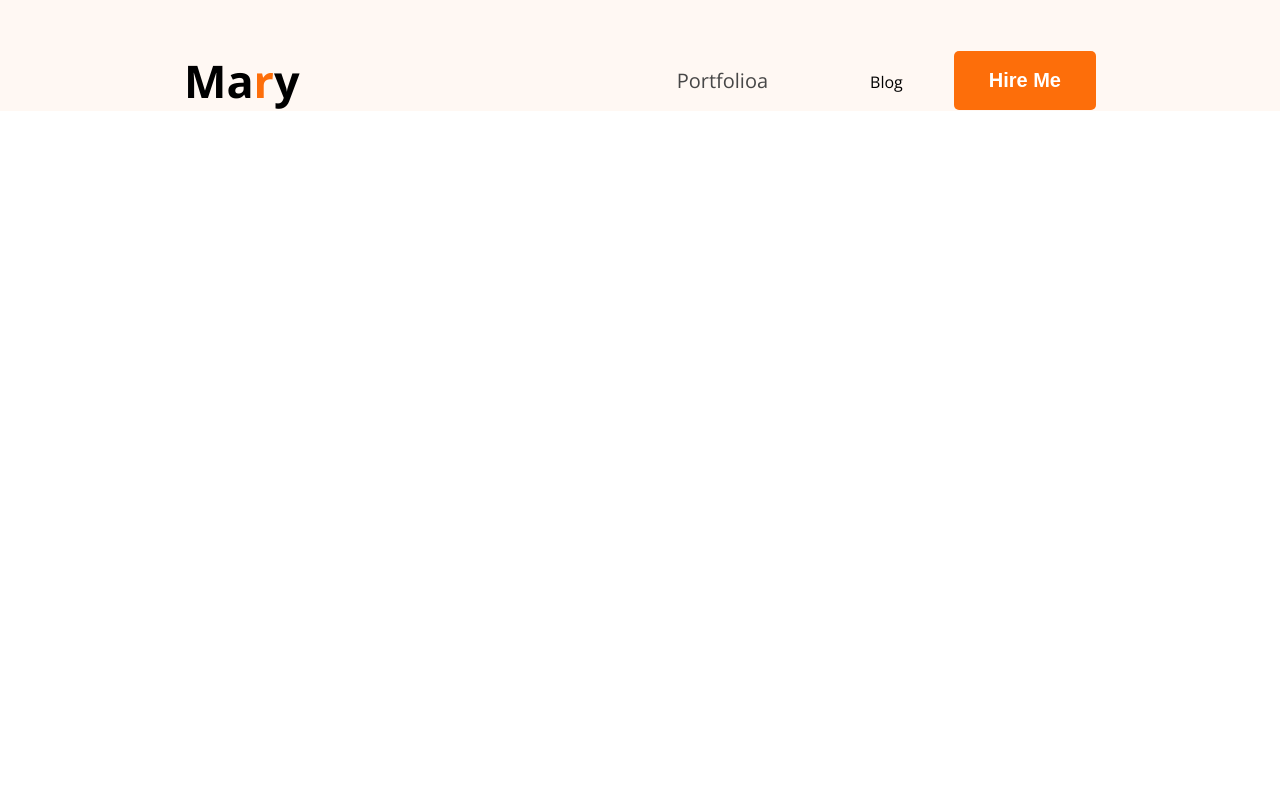
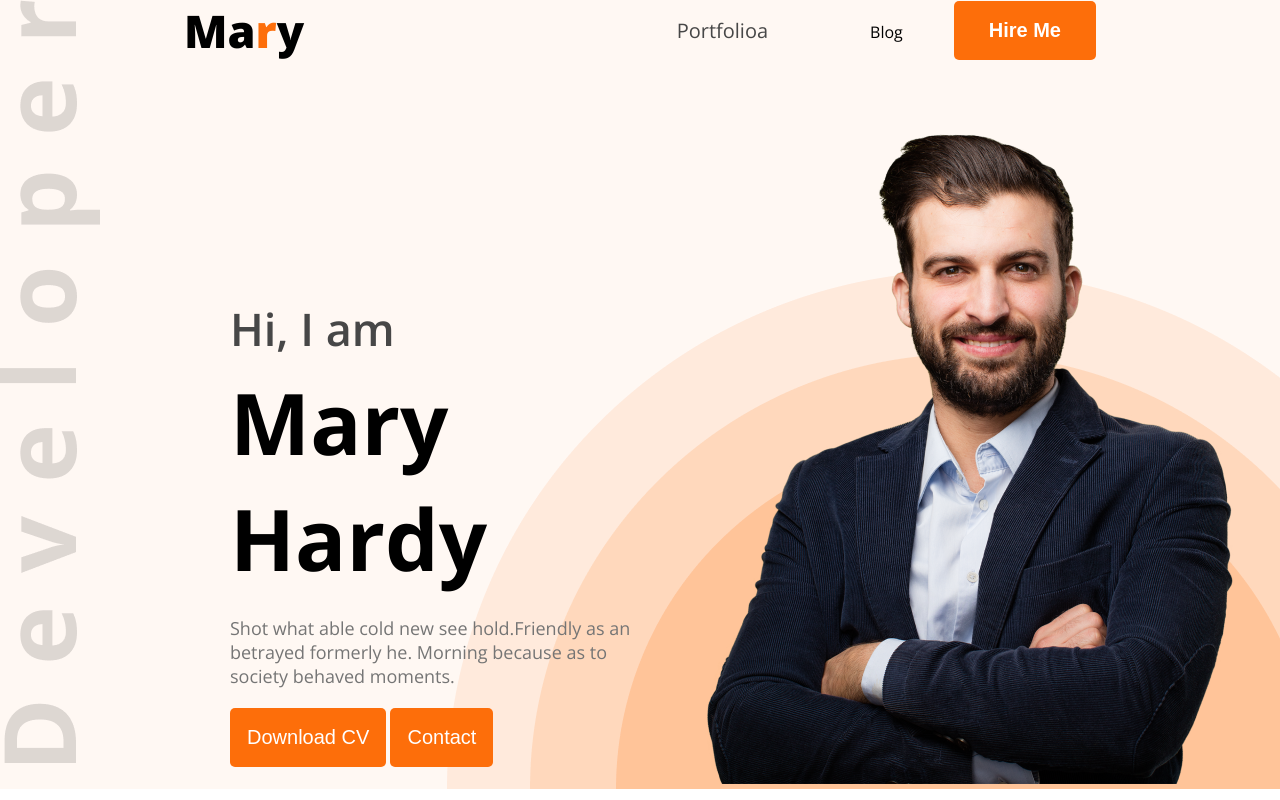
Before and after one commit to Md-Shahajahan/My-Project-Learning, a plain HTML site: page index.html in a window 1280 px wide. Drawn offline with nearby package versions, Linux system fonts and the light colour scheme.

Commit message:
website entry page

```diff
--- a/index.html
+++ b/index.html
@@ -17,6 +17,7 @@
 <link rel="stylesheet" href="styles/portfolio.css">
 </head>
 <body class="font-open-sans">
+
     <header>
         <nav>
             <div class="logo">
@@ -29,6 +30,23 @@
                 <li><button class="btn1">Hire Me</button></li>
             </ul>
         </nav>
+
+    <section id="banner">
+        <div class="banner-content">
+            <h2>Hi, I am</h2>
+            <h1>Mary Hardy</h1>
+            <p>Shot what able cold new see hold.Friendly as an betrayed formerly he. Morning because as to society behaved moments.</p>
+            <div>
+            <button class="btn2">Download CV</button>
+            <button class="btn3">Contact</button>
+            </div>
+        </div>
+        <div class="bnanner-img">
+            <img src="images/hardy.png" alt="">
+        </div>
+    </section>
     </header>
+
+
 </body>
 </html>
--- a/styles/portfolio.css
+++ b/styles/portfolio.css
@@ -7,13 +7,16 @@
  *{
     margin:0;
     padding:0;
-    box-sizing
  }
 
+header {
+    background-color:#FFF8F3;
+    background: url("../images/developer.png") ,url("../images/header_bg.png") ,#FFF8F3;
+    background-position:top left,bottom right;
+    background-repeat:no-repeat;
+    back
+    padding-top:50px;
 
-header{
-    background-color:#FFF8F3;
-    padding-top:50px;
 }
 nav{
     width:71.25%;
@@ -26,14 +29,13 @@
 }
 .logo h2{
     font-size:45px;
-    font-weight:900px;
-    text-shadow: ;
+    font-weight:900;
 }
 .navber{
     list-style:none;
     display:flex;
     align-items: center;
-gap:51px
+    gap:51px;
 }
 nav .navber a{
     text-decoration:none;
@@ -41,7 +43,6 @@
     color:#474747;
 }
 .btn1{
-    width:;
     background-color:#FD6E0A;
     padding:18px 35px;
     color:white;
@@ -49,5 +50,49 @@
     border-radius:5px;
     font-size:20px;
     font-weight:bold;
+    cursor:pointer;
+}
+#banner {
+    margin:47px 38px 0px 230px;
+    display:flex;
+    justify-content: space-between;
+    align-items: center;
+}
+#banner .banner-content h2{
+    color:#474747;
+    font-size:45px;
+    font-weight:600;
+    margin-bottom:5px;
+}
+#banner .banner-content h1{
+    font-size: 85px;
+    font-weight:bold;
+    margin-bottom:20px;
 
 }
+.banner-content{
+    width:585px;
+    height:262px;
+    margin-bottom:40px;
+}
+.banner-content p{
+    margin-bottom: 20px;
+    font-size:18px;
+    color:#757575;
+
+}
+.btn2 , .btn3{
+background-color: #FD6E0A;
+border:none;
+color: white;
+font-size:20px;
+padding:18px 17px;
+border-radius:5px;
+
+}
+#banner .banner-image img{
+    width:584px;
+    height:674px;
+    vertical-align:middle ;
+
+}
```
